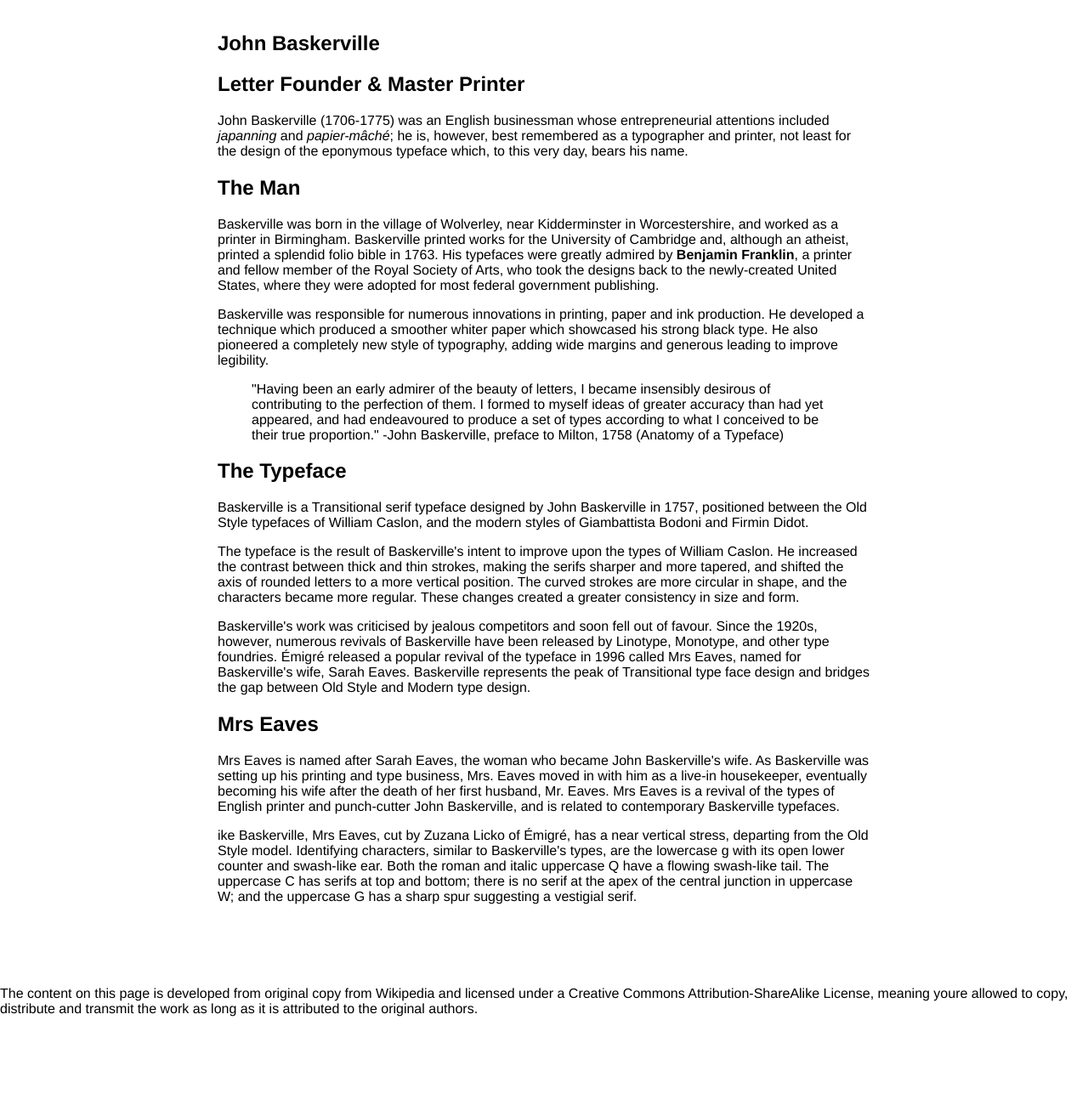
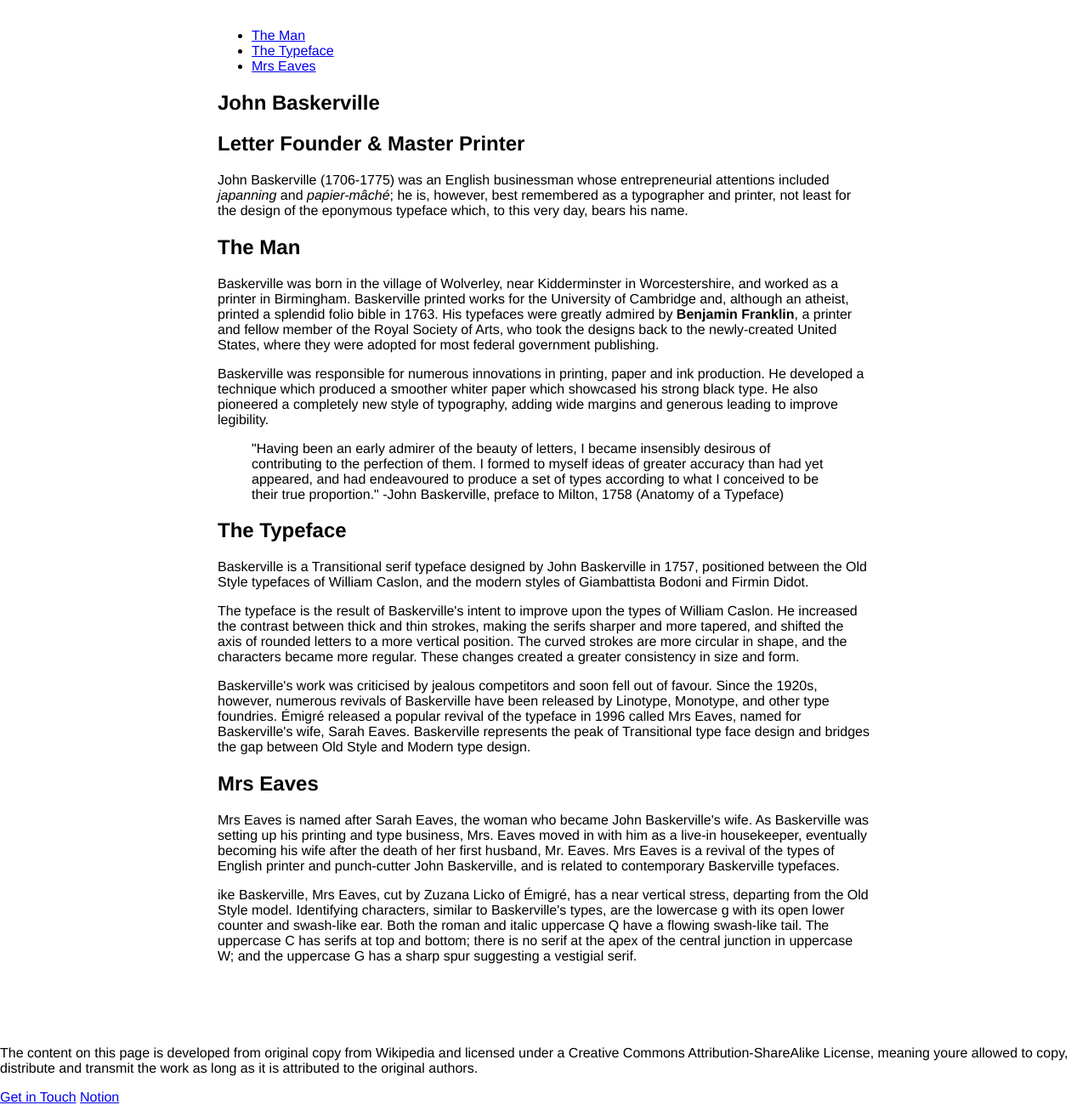
Before and after one commit to PhilipAPark/baskerville, a plain HTML site: page index.html in a window 1280 px wide. Shown: the part 47-1347 px from the top of the page at 85% size. Before the commit the page ends 1259 px from the top, so only its background shows below. Drawn offline with Linux system fonts and the light colour scheme.

Commit message:
Update index.html

```diff
--- a/index.html
+++ b/index.html
@@ -8,6 +8,13 @@
   </head>
   <body>
     <article class="mainbody">
+      <nav>
+        <ul>
+          <li><a href="#the-man">The Man</a></li>
+          <li><a href="#the-typeface">The Typeface</a></li>
+          <li><a href="#mrs-eaves">Mrs Eaves</a></li>
+        </ul>
+      </nav>
       <header id="title">
         <h1>John Baskerville</h1>
         <h2>Letter Founder & Master Printer</h2>
@@ -21,7 +28,7 @@
         </p>
       </header>
       <section>
-        <h2>The Man</h2>
+        <h2 id="the-man">The Man</h2>
 
         <p>
           Baskerville was born in the village of Wolverley, near Kidderminster
@@ -53,7 +60,7 @@
       </section>
 
       <section>
-        <h2>The Typeface</h2>
+        <h2 id="the-typeface">The Typeface</h2>
 
         <p>
           Baskerville is a Transitional serif typeface designed by John
@@ -83,7 +90,7 @@
       </section>
 
       <section>
-        <h2>Mrs Eaves</h2>
+        <h2 id="mrs-eaves">Mrs Eaves</h2>
 
         <p>
           Mrs Eaves is named after Sarah Eaves, the woman who became John
@@ -115,6 +122,11 @@
         meaning youre allowed to copy, distribute and transmit the work as long
         as it is attributed to the original authors.
       </p>
+      <a href="mailto:Park-P1@ulster.ac.uk">Get in Touch</a>
+      <a
+        href="https://treasure-handbell-727.notion.site/Project-List-8a46373c70b9493e9e20081b57bd5348"
+        >Notion</a
+      >
     </footer>
   </body>
 </html>
```
